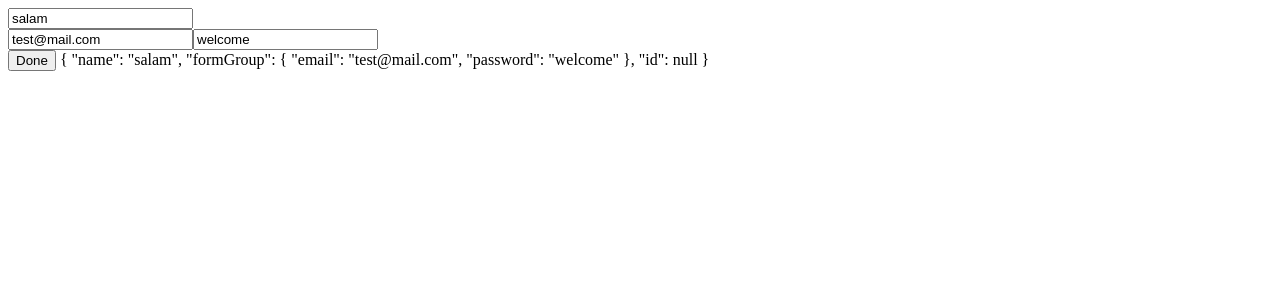
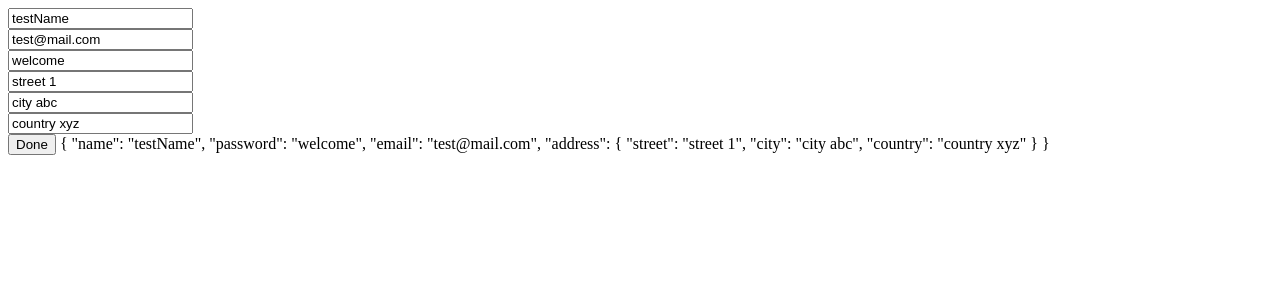
Before and after one commit to SMSamiInc/properties-setter-getter-decorator, an Angular app: page / in a window 1280 px wide. Shown: the top 300 px of the page. Built offline with nearby package versions, Linux system fonts and the light colour scheme.

Commit message:
decorator inhancement, asyn validators added

```diff
--- a/src/app/app.component.html
+++ b/src/app/app.component.html
@@ -1,9 +1,29 @@
 <form [formGroup]="form" (ngSubmit)="form.onSubmit()">
-	<input formControlName="name">
-	<div formGroupName="formGroup">
-		<input formControlName="email">
-		<input formControlName="password">
+	<input formControlName="name" (change)="change()">
+	<app-show-error [control]="form.name"></app-show-error>
+	<br>
+	<input formControlName="email">
+	<app-show-error [control]="form.email"></app-show-error>
+	<br>
+	<input formControlName="password">
+	<app-show-error [control]="form.password"></app-show-error>
+	<br>
+	<div formGroupName="address">
+		<input formControlName="street" (change)="change()">
+		<app-show-error [control]="form.get('address.street')"></app-show-error>
+		<br>
+
+		<input formControlName="city" (change)="change()">
+		<app-show-error [control]="form.get('address.city')"></app-show-error>
+		<br>
+
+		<input formControlName="country" (change)="change()">
+		<app-show-error [control]="form.get('address.country')"></app-show-error>
+		<br>
+
+
+
 	</div>
-	<button type="submit">Done</button>
+	<button type=" submit ">Done</button>
 	{{form.value | json}}
 </form>
--- a/src/app/app.component.ts
+++ b/src/app/app.component.ts
@@ -36,8 +36,13 @@ export class AppComponent {
 		private form: FormService,
 	) {
 
-		const child = new Member();
 
 	}
 
+	change = () => {
+		console.log(this.form.name.valid);
+		console.log(this.form.name.errors);
+	}
+
+
 }
--- /dev/null
+++ b/src/app/async.validator.ts
@@ -0,0 +1,6 @@
+import { AbstractControl } from '@angular/forms';
+
+export function AsycValidation(control: AbstractControl) {
+
+
+}
--- a/src/app/deco/form-property.decorator.ts
+++ b/src/app/deco/form-property.decorator.ts
@@ -1,4 +1,8 @@
 import { FormControl, FormGroup, FormBuilder, Validator } from '@angular/forms';
+import { Observable } from 'rxjs/Observable';
+import 'rxjs/add/operator/catch';
+import 'rxjs/add/observable/of';
+import { AbstractControl } from '@angular/forms/src/model';
 
 function push(target, key, mapTo) {
 	target['_list_'].push({ key, mapTo });
@@ -48,10 +52,28 @@ function copyRawObjectValue(src) {
 	return null;
 }
 
+
+function forEachControl(startNode, callbackFormControl, callbackFormGroup = null) {
+	function rec(formGroup) {
+		Object.keys(formGroup.controls)
+			.forEach((key) => {
+				if (formGroup.controls[key] instanceof FormControl) {
+					callbackFormControl(formGroup.controls[key], key, formGroup);
+				} else if (formGroup.controls[key] instanceof FormGroup) {
+					if (callbackFormGroup) {
+						callbackFormGroup(formGroup.controls[key], key, formGroup);
+					}
+					rec(formGroup.controls[key]);
+				}
+			});
+	}
+	rec(startNode);
+}
+
 function defineInitForm(target) {
 	// form initialization
 	Reflect.defineProperty(target, 'initForm', {
-		value: function () {
+		value: function (validatorService: any = null) {
 			const self = this;
 			this['_list_'].forEach((item) => {
 				const control = self[item.key] ? self[item.key] : new FormControl();
@@ -61,22 +83,27 @@ function defineInitForm(target) {
 					this[item.key] = control;
 				}
 			});
+			if (validatorService) {
+				this.setFormAsyncValidators(validatorService);
+			}
 		}
 	});
-
 }
 
-function defineSetFormErrors(target) {
-	Reflect.defineProperty(target, 'setFormErrors', {
-		value: function (json) {
+function defineSetFormAsyncValidators(target) {
+	Reflect.defineProperty(target, 'setFormAsyncValidators', {
+		value: function (validatorService) {
 			const self = this;
-			this['_list_'].forEach((item) => {
-				if (isFormObject(self[item.key])) {
-					self[item.key].setErrors(checkKeys(item.mapTo, item.key, json));
-				}
+			forEachControl(self, (control: FormControl, key) => {
+				this['_list_'].forEach((item) => {
+					if (item.key === key && item.mapTo) {
+						control.setAsyncValidators(validatorService(item.mapTo).bind(self));
+					} else if (item.key === key) {
+						control.setAsyncValidators(validatorService(item.key).bind(self));
+					}
+				});
 			});
 
-			return this;
 		}
 	});
 }
@@ -85,11 +112,30 @@ function defineClearFormErrors(target) {
 	Reflect.defineProperty(target, 'clearFormErrors', {
 		value: function () {
 			const self = this;
+			forEachControl(self, (control: FormControl, key) => {
+				control.setErrors(null);
+			});
+		}
+	});
+}
+
+
+function defineSetFormErrors(target) {
+	Reflect.defineProperty(target, 'setFormErrors', {
+		value: function (json) {
+			const self = this;
 			this['_list_'].forEach((item) => {
-				if (isFormObject(self[item.key])) {
-					self[item.key].setErrors(null);
+				if (self[item.key] instanceof FormControl) {
+					self[item.key].setErrors(checkKeys(item.mapTo, item.key, json));
+				}
+				if (self[item.key] instanceof FormGroup) {
+					Object.keys(self[item.key].controls)
+						.forEach((key) => {
+							self[item.key].controls[key].setErrors(checkKeys(item.mapTo, item.key, json[item.key]));
+						});
 				}
 			});
+
 			return this;
 		}
 	});
@@ -155,7 +201,7 @@ function defineGetFormValues(target) {
 
 
 // formProperty decorator
-function FormProperty(mapTo = null) {
+export function FormProperty(mapTo = null) {
 	return function (target, key) {
 		if ('_list_' in target) {
 			push(target, key, mapTo);
@@ -168,18 +214,16 @@ function FormProperty(mapTo = null) {
 		defineClearFormErrors(target);
 		defineSetFormValues(target);
 		defineGetFormValues(target);
+		defineSetFormAsyncValidators(target);
 	};
 }
 
 
 export interface IFormFunctions {
-	initForm: () => any;
+	initForm: (validatorService: any) => any;
 	setFormValues: (any) => any;
 	getFormValues: () => any;
 	setFormErrors: (any) => any;
 	clearFormErrors: () => any;
+	setFormAsyncValidators: (validatorService: any) => any;
 }
-
-export {
-	FormProperty,
-};
--- a/src/app/forms/form.ts
+++ b/src/app/forms/form.ts
@@ -1,48 +1,66 @@
-import { FormControl, FormGroup, FormBuilder, Validators } from '@angular/forms';
+import { FormControl, FormGroup, FormBuilder, Validators, AsyncValidatorFn } from '@angular/forms';
 import { Injectable } from '@angular/core';
 import { IFormFunctions, FormProperty } from '../deco/form-property.decorator';
-// import { FormProperty, IFormFunctions } from 'ng-properties-setter-getter';
+import { Observable } from 'rxjs/Observable';
+import { Subject, } from 'rxjs/Subject';
+import { BehaviorSubject } from 'rxjs/BehaviorSubject';
+import { AbstractControl } from '@angular/forms/src/model';
+import { ValidationErrors, Validator } from '@angular/forms/src/directives/validators';
+import { Http } from '@angular/http';
+import 'rxjs/add/operator/map';
+import 'rxjs/add/operator/catch';
+import 'rxjs/add/observable/of';
+import { User } from './model';
+import { UserService } from './service';
 
 
 @Injectable()
 export class FormService extends FormGroup implements IFormFunctions {
 
-	initForm: () => any;
+	initForm: (validatorService: any) => any;
 	setFormValues: (any: any) => any;
 	getFormValues: () => any;
 	setFormErrors: (any) => any;
 	clearFormErrors: () => any;
+	setFormAsyncValidators: (validatorService: any) => any;
 
-	@FormProperty('n')
-	name: FormControl = new FormControl('salam', [Validators.required, Validators.minLength(5)]);
+	@FormProperty('user_name')
+	name: FormControl = new FormControl('testName');
 
-	@FormProperty('fg')
-	formGroup = new FormGroup({
-		email: new FormControl('test@mail.com'),
-		password: new FormControl('welcome'),
+	@FormProperty()
+	password: FormControl = new FormControl('welcome');
+
+	@FormProperty()
+	email: FormControl = new FormControl('test@mail.com');
+
+	@FormProperty()
+	address: FormGroup = new FormGroup({
+		street: new FormControl('street 1'),
+		city: new FormControl('city abc'),
+		country: new FormControl('country xyz'),
 	});
 
-	@FormProperty()
-	id = 0;
 
-	constructor() {
+
+	constructor(
+		private user: User,
+		private userService: UserService,
+	) {
 		super({});
-		this.initForm();
+		this.initForm(this.userFormValidator);
+	}
 
-		this.setFormErrors({
-			n: [{
-				error: 'some error'
-			}],
-		});
-
-		// this.clearFormErrors();
-
-		console.log(this.name.status);
-		console.log(this.name.errors);
+	userFormValidator(key) {
+		return function (control: AbstractControl) {
+			return this.userService.httpRequest()
+				.catch((error) => {
+					return Observable.of({ serverError: error.model[key] }).map(resp => resp);
+				});
+		};
 	}
 
 	onSubmit = () => {
-
+		this.userService.pushErrors();
 	}
 
 }
--- a/src/app/forms/model.ts
+++ b/src/app/forms/model.ts
@@ -1,2 +1,34 @@
 import { FormControl, FormGroup, FormBuilder, Validator } from '@angular/forms';
 import { Injectable } from '@angular/core';
+import { IModelFunctions, ModelProperty } from '../deco/model-property.decorator';
+
+@Injectable()
+export class User implements IModelFunctions {
+	setModelValues: (any: any) => any;
+	getModelValues: () => any;
+
+	@ModelProperty('user_name')
+	name: string;
+	@ModelProperty()
+	password: string;
+	@ModelProperty()
+	email: string;
+
+	@ModelProperty()
+	street: string;
+	@ModelProperty()
+	city: string;
+	@ModelProperty('country_code')
+	country: string;
+
+	constructor() {
+		this.setModelValues({
+			user_name: 'mkashif',
+			country_code: 'pakistan',
+			city: 'nowshera',
+		});
+	}
+
+
+
+}
--- /dev/null
+++ b/src/app/forms/service.ts
@@ -0,0 +1,28 @@
+import { AbstractControl } from '@angular/forms/src/model';
+import { Observable } from 'rxjs/Observable';
+import 'rxjs/add/operator/map';
+import 'rxjs/add/operator/catch';
+import 'rxjs/add/observable/of';
+import { Subject } from 'rxjs/Subject';
+import { Injectable } from '@angular/core';
+
+
+@Injectable()
+export class UserService {
+
+	sub = new Subject();
+
+	httpRequest = () => {
+		return this.sub.asObservable();
+	}
+
+	pushErrors() {
+		this.sub.error({
+			model: {
+				user_name: ['user not found', 'some more error'],
+				country_code: ['country_code node found'],
+			}
+		});
+	}
+
+}
--- /dev/null
+++ b/src/app/show-error/show-error.component.html
@@ -0,0 +1,3 @@
+<p *ngIf="control.invalid" [style.color]="'red'">
+	{{control.errors.serverError}}
+</p>
--- /dev/null
+++ b/src/app/show-error/show-error.component.ts
@@ -0,0 +1,20 @@
+import { Component, OnInit, Input } from '@angular/core';
+import { FormControl, Validators } from '@angular/forms';
+
+@Component({
+	selector: 'app-show-error',
+	templateUrl: './show-error.component.html',
+	styleUrls: ['./show-error.component.css']
+})
+export class ShowErrorComponent implements OnInit {
+
+	@Input()
+	control: FormControl = new FormControl();
+
+	constructor() {
+	}
+
+	ngOnInit() {
+	}
+
+}
--- /dev/null
+++ b/src/assets/test.json
@@ -0,0 +1,6 @@
+[
+  { "name": "Paul", "email": "paul@example.com" },
+  { "name": "Ringo", "email": "ringo@example.com" },
+  { "name": "John", "email": "john@example.com" },
+  { "name": "George", "email": "george@example.com" }
+]
```
Also changed, not shown: src/app/app.module.ts (+9 -2 lines), src/app/show-error/show-error.component.css (added), 1 other file (tests, documents, lock files or other folders).
